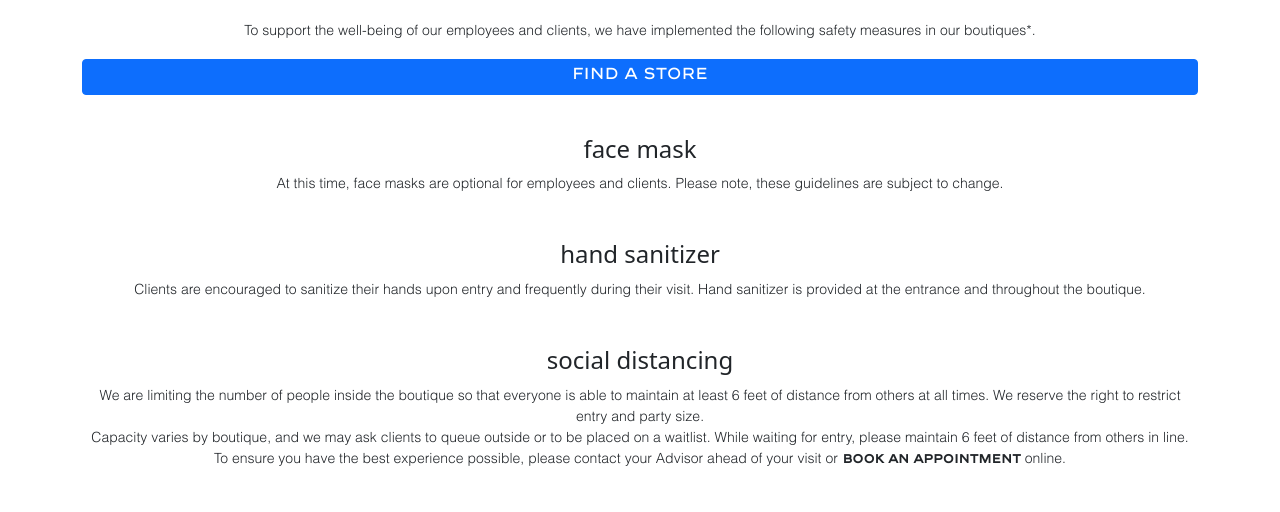
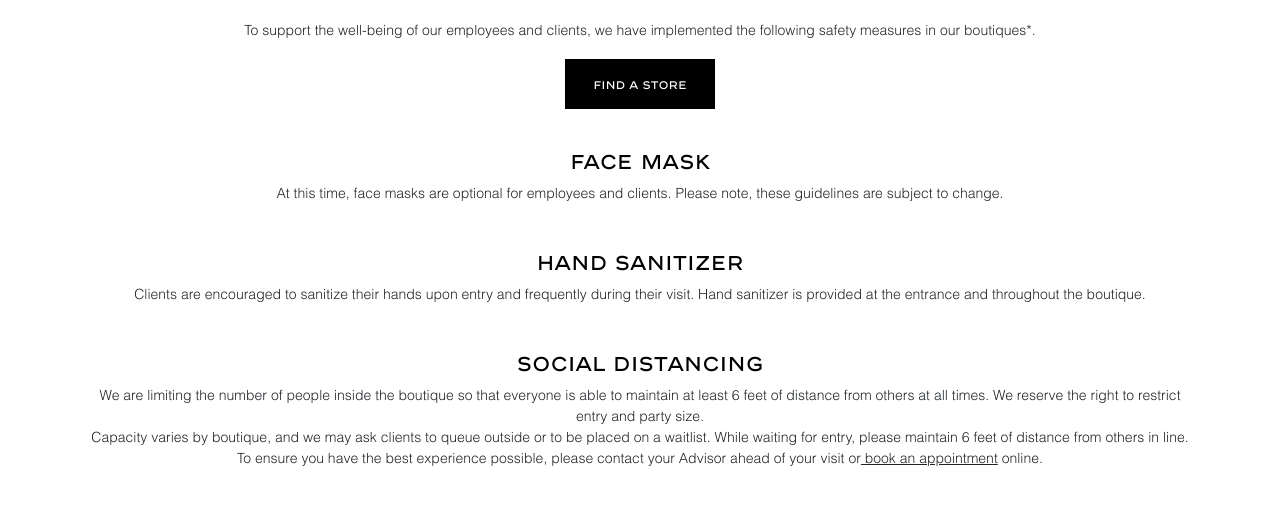
Before and after one commit to geo-contr/Beauty, a plain HTML site: page health-precautions.html in a window 1280 px wide. Shown: the part 210-722 px from the top of the page. Drawn offline with Linux system fonts and the light colour scheme; some packages are replaced by stand-ins of ours.

Commit message:
update style.css

```diff
--- a/css/style.css
+++ b/css/style.css
@@ -207,6 +207,16 @@ a:hover{
     font-family: 'HelveticaLt';
     font-size: .875rem;
     color: var(--seventh-color);
+}
+.book-an{
+    font-family: 'HelveticaLt'!important;
+    font-size: .875rem!important;
+    color: var(--seventh-color);
+    text-decoration: underline;
+    font-weight: 100!important;
+}
+.book-an:hover{
+    text-decoration: underline;
 }
 .boutique-sect a{
     font-family: 'ABChanelCorpoRegular';
@@ -1246,6 +1256,29 @@ button span{
     background-color: var(--second-color)!important;
     border-radius: 0;
     border-color: var(--second-color);
+}
+.small-btn3{
+    padding: 1.1rem 0!important;
+    width:150px!important;
+    background-color: var(--second-color)!important;
+    border-radius: 0;
+    color: var(--first-color);
+    border-color: var(--second-color);
+}
+.small-btn3:hover{
+    border-color: var(--second-color);
+}
+.small-btn3 h6{
+    font-size: .6875rem;
+    margin-bottom: 0;
+    background-color: var(--second-color)!important;
+    border-radius: 0;
+    border-color: var(--second-color);
+}
+.boutique-sect h4{
+    font-family: 'ABChanelCorpoRegular';
+    font-size: 1.25rem;
+    color: var(--second-color);
 }
 .small-btn2 h2{
     position: relative;
```
